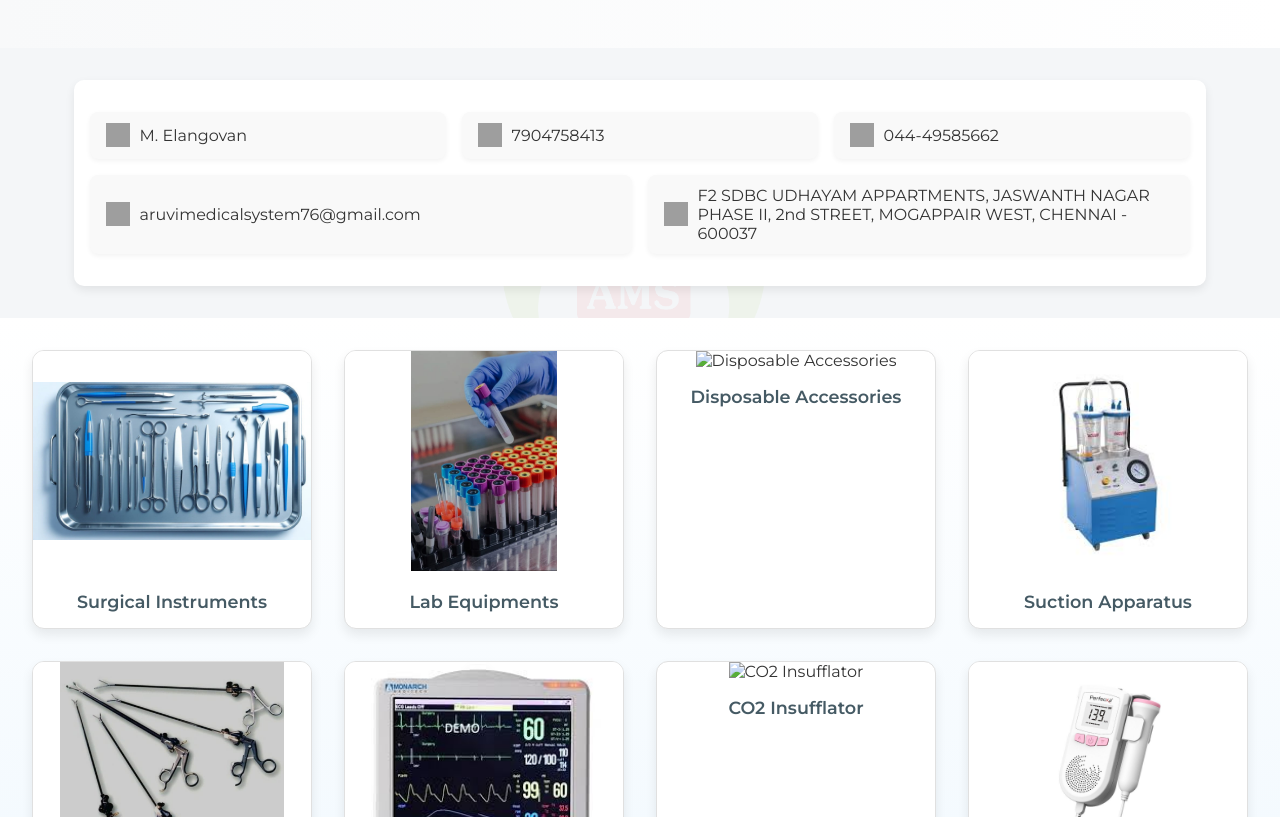
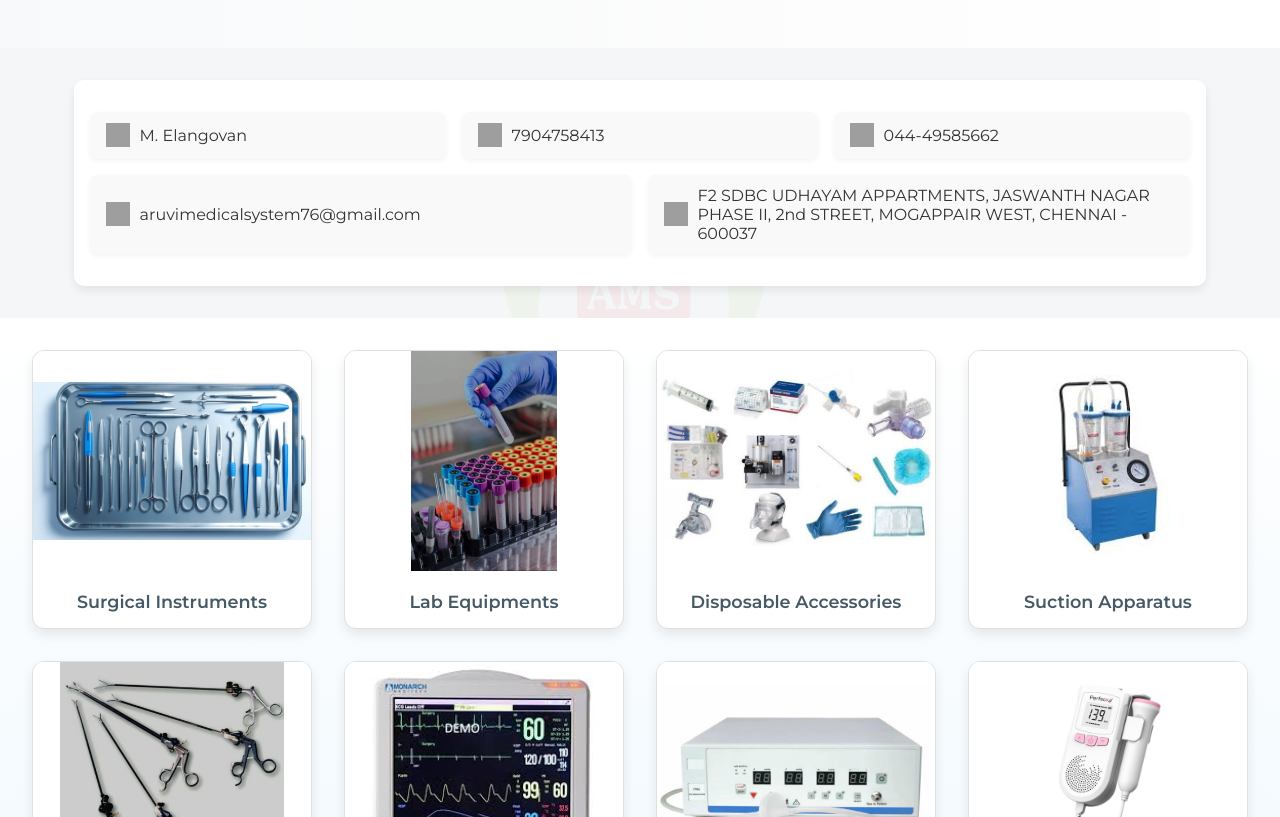
Before and after one commit to aruvimedicalsystem/AMS, a plain HTML site: page index.html in a window 1280 px wide. Shown: the part 135-952 px from the top of the page. Drawn offline with Linux system fonts and the light colour scheme; grey boxes are pictures that could not be loaded.

Commit message:
Update index.html

```diff
--- a/index.html
+++ b/index.html
@@ -214,11 +214,11 @@
   <section class="products">
     <div class="product-card"><img src="surgiins.jpg" alt="Surgical Instruments"><h3>Surgical Instruments</h3></div>
     <div class="product-card"><img src="labequip.jpg" alt="Lab Equipments"><h3>Lab Equipments</h3></div>
-    <div class="product-card"><img src="dispac.jpeg" alt="Disposable Accessories"><h3>Disposable Accessories</h3></div>
+    <div class="product-card"><img src="dispac.jpg" alt="Disposable Accessories"><h3>Disposable Accessories</h3></div>
     <div class="product-card"><img src="suc.jpeg" alt="Suction Apparatus"><h3>Suction Apparatus</h3></div>
     <div class="product-card"><img src="lapsco.jpg" alt="Laparoscopic Instruments"><h3>Laparoscopic Instruments</h3></div>
     <div class="product-card"><img src="multip.jpeg" alt="Multipara Monitors"><h3>Multipara Monitors</h3></div>
-    <div class="product-card"><img src="co2inf.jpeg" alt="CO2 Insufflator"><h3>CO2 Insufflator</h3></div>
+    <div class="product-card"><img src="co2inf.jpg" alt="CO2 Insufflator"><h3>CO2 Insufflator</h3></div>
     <div class="product-card"><img src="dopler.jpeg" alt="Fetal Monitor / Doppler"><h3>Fetal Monitor / Doppler</h3></div>
     <div class="product-card"><img src="ecg.jpeg" alt="ECG Machine & Accessories"><h3>ECG Machine & Accessories</h3></div>
     <div class="product-card"><img src="oxy.jpeg" alt="CPAP BiPAP O2 Concentrator"><h3>CPAP, BiPAP, O2 Concentrator</h3></div>
```
